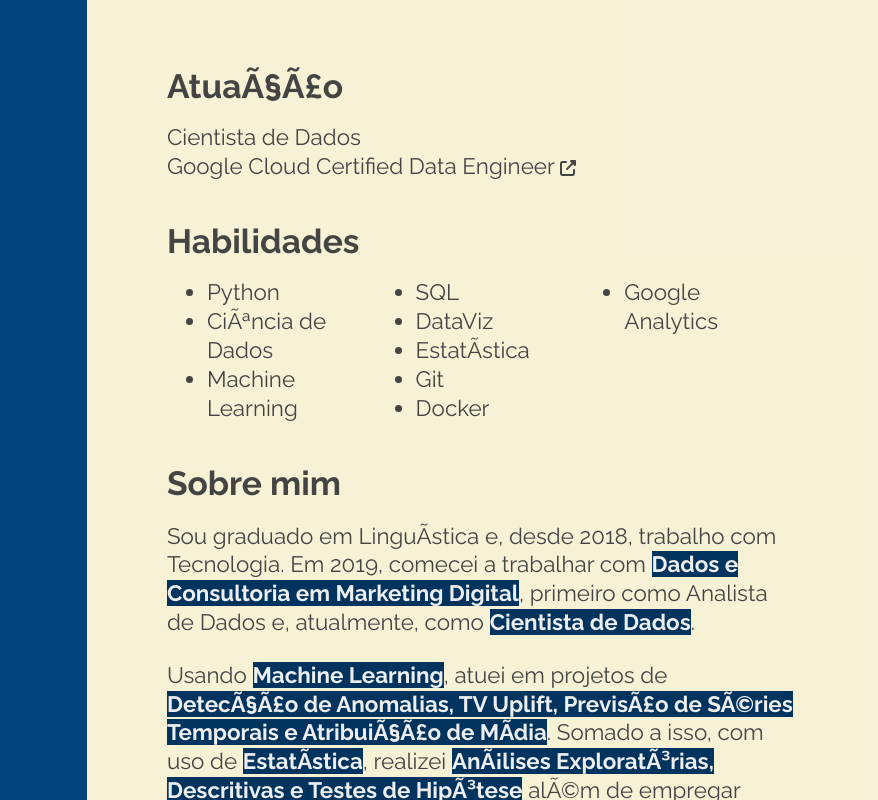
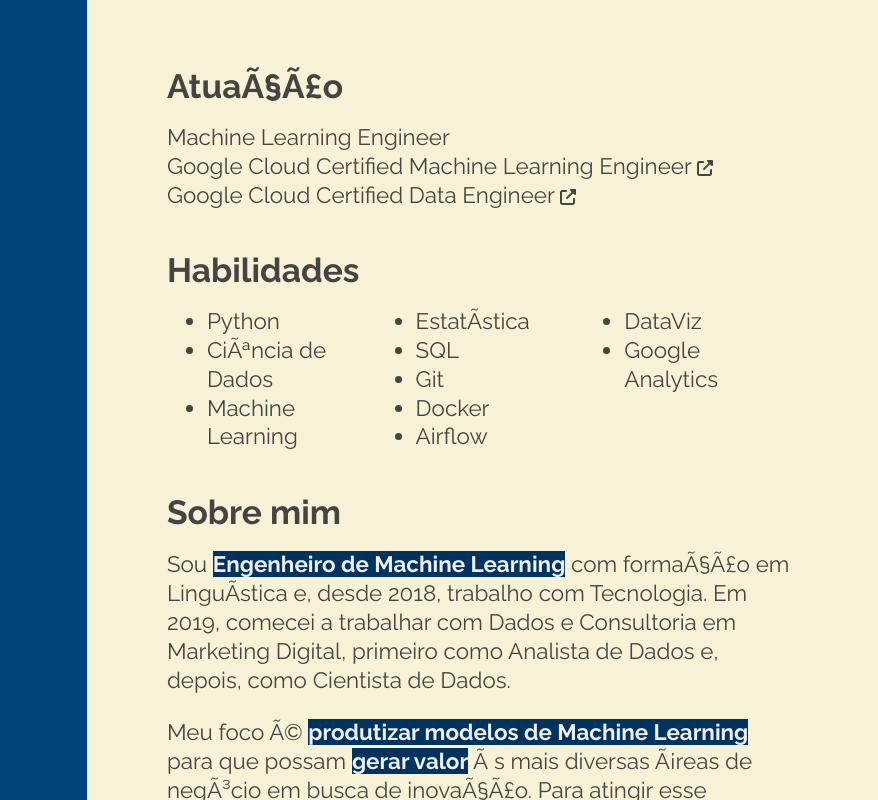
Before and after one commit to iago/iago.github.io, a plain HTML site: page index.html in a window 1280 px wide. Shown: the top 800 px of the page, 402-1280 px from the left. Drawn offline with Linux system fonts and the light colour scheme.

Commit message:
feat: add new content

```diff
--- a/index.html
+++ b/index.html
@@ -2,7 +2,7 @@
 <html>
     <head>
         <meta http-equiv=”Content-Type” content=”text/html; charset=utf-8″>
-        <title>Iago Nunes</title>
+        <title>Iago Nunes - Machine Learning Engineer | Data Scientist</title>
         <link rel="stylesheet" href="styles/variables.css">
         <link rel="stylesheet" href="styles/styles.css">
         <link rel="preconnect" href="https://fonts.gstatic.com">
@@ -37,7 +37,8 @@
                 <div id="atuacao">
                     <h2>Atuação</h2>
                     <ul>
-                        <li>Cientista de Dados</li>
+                        <li>Machine Learning Engineer</li>
+                        <li><a href="https://www.credential.net/19f0d339-9c84-4a25-a6e7-6d29974e1c6b" target="_blank">Google Cloud Certified Machine Learning Engineer <i class="fas fa-external-link-alt"></i></a></li>
                         <li><a href="https://www.credential.net/d80f26db-8cd9-465e-93cf-66abe4567051" target="_blank">Google Cloud Certified Data Engineer <i class="fas fa-external-link-alt"></i></a></li>
                     </ul>
                 </div>
@@ -47,21 +48,25 @@
                         <li>Python</li>
                         <li>Ciência de Dados</li>
                         <li>Machine Learning</li>
+                        <li>Estatística</li>
                         <li>SQL</li>
-                        <li>DataViz</li>
-                        <li>Estatística</li>
                         <li>Git</li>
                         <li>Docker</li>
+                        <li>Airflow</li>
+                        <li>DataViz</li>
                         <li>Google Analytics</li>
                     </ul>
                 </div>
                 <div id="sobre-mim">
                     <h2>Sobre mim</h2>
                     <p>
-                        Sou graduado em Linguística e, desde 2018, trabalho com Tecnologia. Em 2019, comecei a trabalhar com <em>Dados e Consultoria em Marketing Digital</em>, primeiro como Analista de Dados e, atualmente, como <em>Cientista de Dados</em>.
+                        Sou <em>Engenheiro de Machine Learning</em> com formação em Linguística e, desde 2018, trabalho com Tecnologia. Em 2019, comecei a trabalhar com Dados e Consultoria em Marketing Digital, primeiro como Analista de Dados e, depois, como Cientista de Dados.
                     </p>
                     <p>
-                        Usando <em>Machine Learning</em>, atuei em projetos de <em>Detecção de Anomalias, TV Uplift, Previsão de Séries Temporais e Atribuição de Mídia</em>. Somado a isso, com uso de <em>Estatística</em>, realizei <em>Análises Exploratórias, Descritivas e Testes de Hipótese</em> além de empregar técnicas de <em>Storytelling e DataViz</em> para reportar os insights gerados a clientes dos setores bancários, de adquirência, de telecomunicações e de eletrodomésticos.
+                        Meu foco é <em>produtizar modelos de Machine Learning</em> para que possam <em>gerar valor</em> às mais diversas áreas de negócio em busca de inovação. Para atingir esse objetivo, aplico técnicas de CI/CD, orquestração de pipelines, versionamento e monitoramento de modelos.
+                    </p>
+                    <p>
+                        Usando Machine Learning, atuei em projetos de <em>Detecção de Anomalias, TV Uplift, Previsão de Séries Temporais e Atribuição de Mídia</em>. Somado a isso, com uso de Estatística, realizei <em>Análises Exploratórias, Descritivas e Testes de Hipótese</em> além de empregar técnicas de <em>Storytelling e DataViz</em> para reportar os insights gerados a clientes dos setores bancários, de adquirência, de telecomunicações e de eletrodomésticos.
                     </p>
                 </div>
                 <div id="projetos">
```
